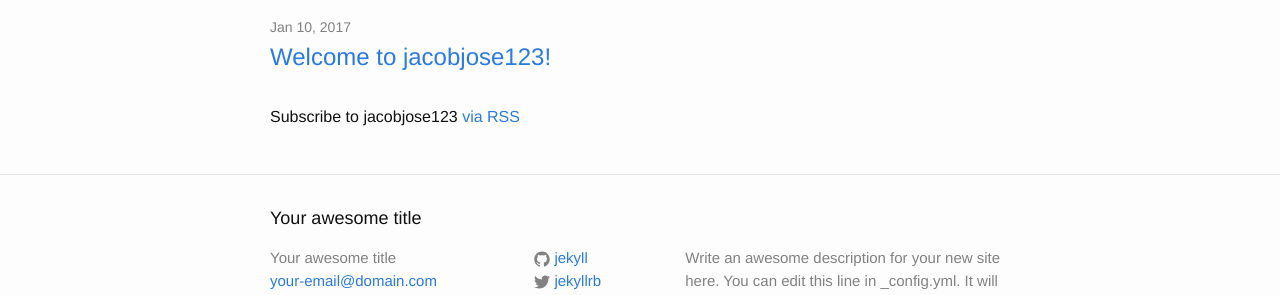
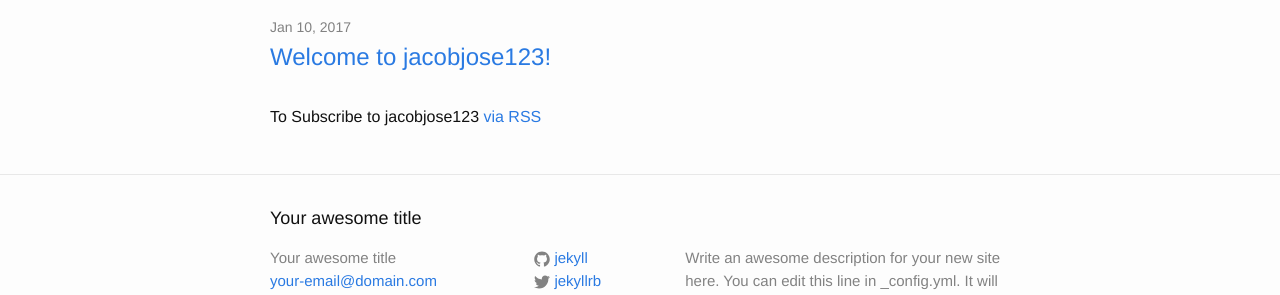
Before and after one commit to jacobjose123/jacobjose123.github.io, a Jekyll site: the page built from index.html, in a window 1280 px wide. Shown: the part 122-417 px from the top of the page. Built offline with Jekyll 4.4.1, drawn with Linux system fonts in a browser that asks for light colours.

Commit message:
Updated the Subscription Text Message

```diff
--- a/index.html
+++ b/index.html
@@ -18,6 +18,6 @@
     {% endfor %}
   </ul>
 
-  <p class="rss-subscribe">Subscribe to jacobjose123 <a href="{{ "/feed.xml" | prepend: site.baseurl }}">via RSS</a></p>
+  <p class="rss-subscribe">To Subscribe to jacobjose123 <a href="{{ "/feed.xml" | prepend: site.baseurl }}">via RSS</a></p>
 
 </div>
```
